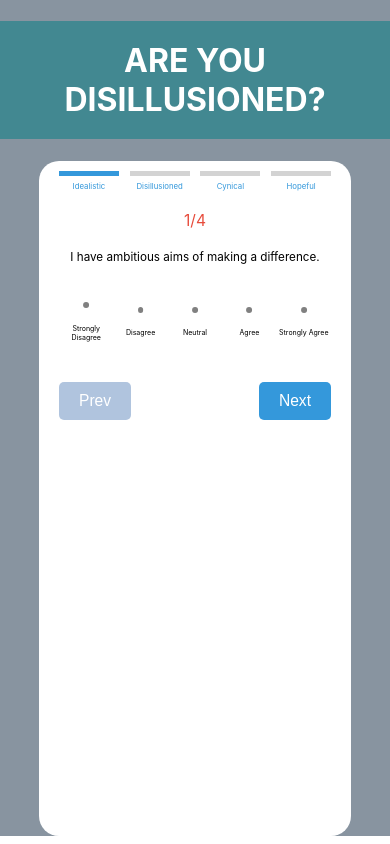
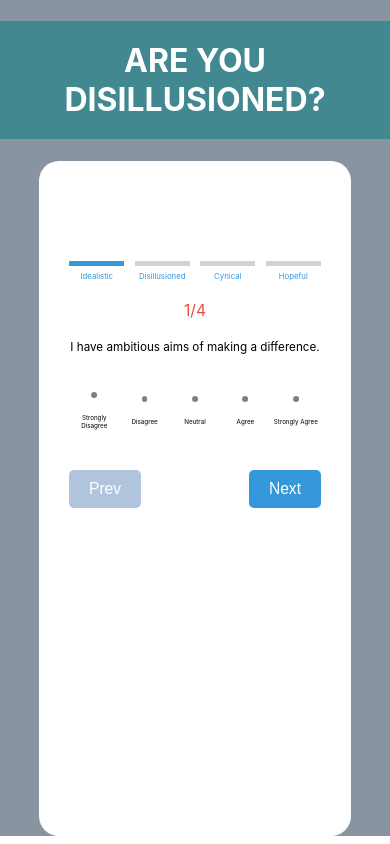
Before and after one commit to shaileshsiingh/ProgressBar, a React (Create React App) app: page / in a window 390 px wide. Built offline with nearby package versions, Linux system fonts and the light colour scheme.

Commit message:
responsiveness added3

```diff
--- a/src/components/Question.css
+++ b/src/components/Question.css
@@ -2,8 +2,8 @@
   text-align: center;
   width: 100%;
   max-width: 940px;
-  margin: 0 auto;
-  padding: 20px;
+  margin: 80px auto;
+  padding: 30px;
   box-sizing: border-box;
   display: flex;
   flex-direction: column;
@@ -90,7 +90,7 @@
 }
 
 .option-label {
-  font-size: 1.8vw; /* Responsive font size */
+  font-size: 1.6vw; /* Responsive font size */
   margin-top: 20px
 }
 
@@ -147,7 +147,7 @@
     width: 15px; /* Fixed size for larger screens */
   }
   .option-label {
-    font-size: 1.25rem; /* Fixed font size for larger screens */
+    font-size: 1rem; /* Fixed font size for larger screens */
   }
   .navigation-buttons .prev,
   .navigation-buttons .next {
```
